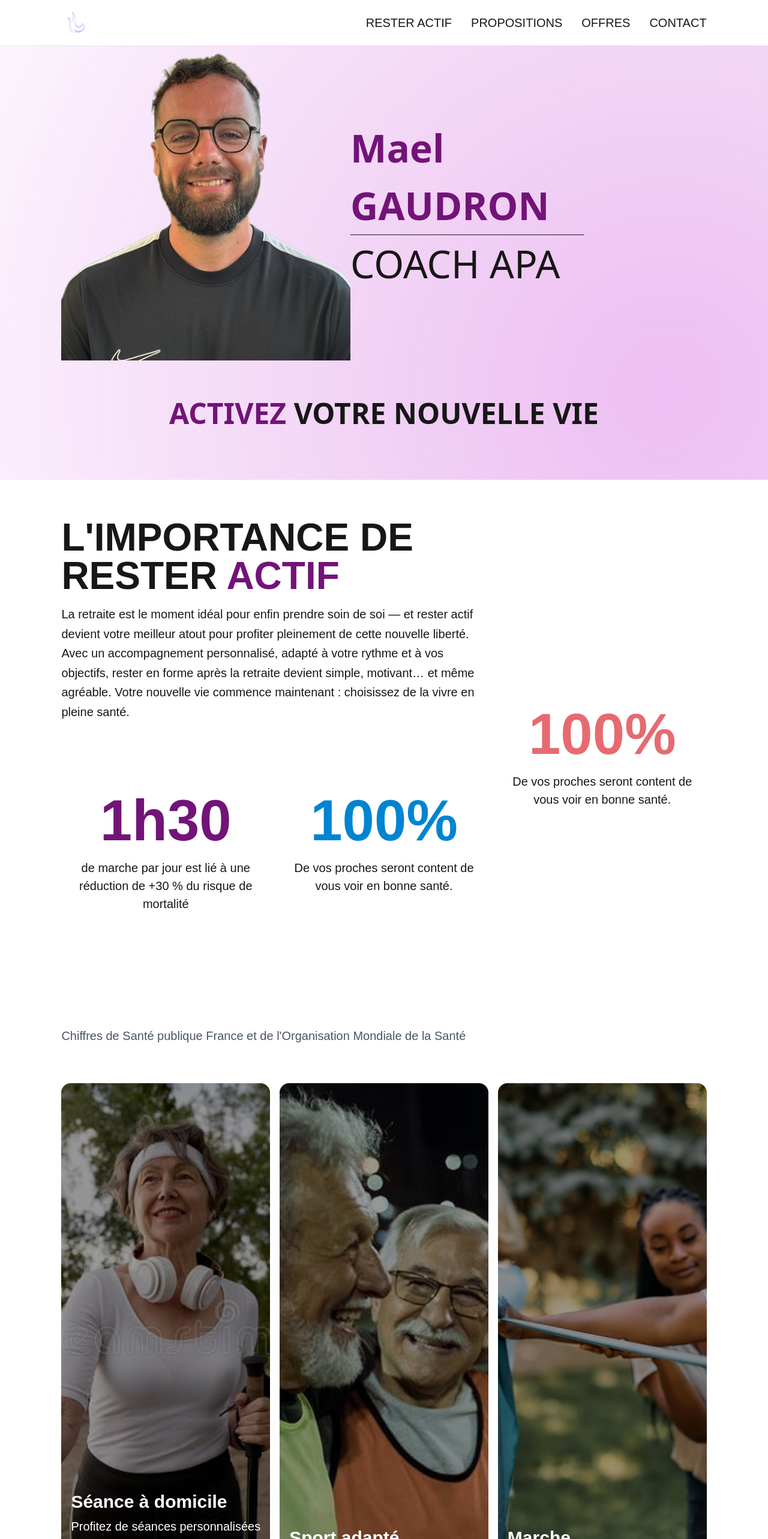
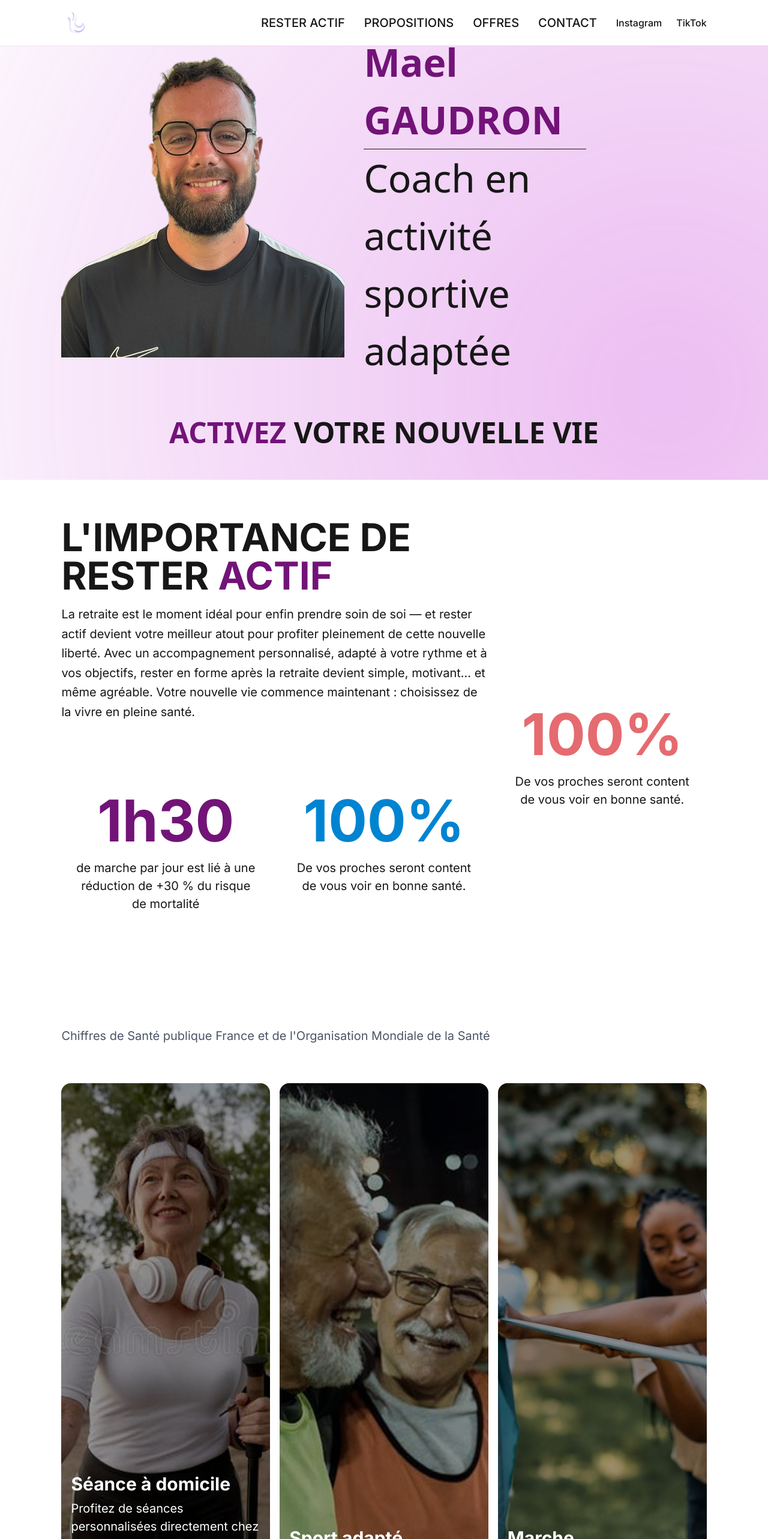
Before and after one commit to AlexPst-Dev/MG-Coaching-Website, a Next.js app: page / in a window 1280 px wide. Shown: the top 2566 px of the page at 60% size. Built offline with nearby package versions, Linux system fonts and the light colour scheme.

Commit message:
🔍 - add first version of SEO

```diff
--- a/app/components/Activities.tsx
+++ b/app/components/Activities.tsx
@@ -1,30 +1,43 @@
 "use client";
 
+import Image from "next/image";
 import { useState, useEffect, useRef } from "react";
+
+type ActivityCard = {
+  title: string;
+  description: string;
+  image: string;
+  imageAlt: string;
+};
 
 export default function Activities() {
   const [activeIndex, setActiveIndex] = useState(0);
   const [hoveredIndex, setHoveredIndex] = useState<number | null>(null);
-  const sectionRef = useRef<HTMLDivElement>(null);
-  const cardRefs = useRef<(HTMLDivElement | null)[]>([]);
+  const cardRefs = useRef<(HTMLElement | null)[]>([]);
 
-  const activities = [
+  const activities: ActivityCard[] = [
     {
       title: "Séance à domicile",
       description: "Profitez de séances personnalisées directement chez vous",
       image: "/img/activities/activity-athome.jpg",
+      imageAlt:
+        "Coach accompagnant un client senior lors d'exercices doux dans un salon lumineux à domicile",
     },
     {
       title: "Sport adapté",
       description:
         "Refaites tous les sports que vous n'osez plus faire avec des règles adaptées",
       image: "/img/activities/activity-adapted.jpg",
+      imageAlt:
+        "Groupe de personnes en plein air pratiquant un sport adapté et sécurisé avec matériel léger",
     },
     {
       title: "Marche",
       description:
         "Groupe de marche du même niveau encadré avec séance de yoga en forêt / lac etc...",
       image: "/img/activities/activity-walking.jpg",
+      imageAlt:
+        "Randonneurs marchant sur un chemin ombragé près d'un lac en Bretagne",
     },
   ];
 
@@ -64,8 +77,8 @@ export default function Activities() {
 
   return (
     <section
-      ref={sectionRef}
       id="activities"
+      aria-label="Propositions d'activités et de services"
       className="min-h-screen flex flex-col md:flex-row w-full gap-4"
     >
       {activities.map((activity, index) => {
@@ -73,13 +86,13 @@ export default function Activities() {
         const isHovered = hoveredIndex === index;
 
         return (
-          <div
-            key={index}
+          <article
+            key={activity.title}
             ref={(el) => {
               cardRefs.current[index] = el;
             }}
             className={`
-              flex flex-col justify-end rounded-2xl p-4 bg-cover bg-center relative
+              relative flex flex-col justify-end rounded-2xl p-4 overflow-hidden
               transition-all duration-500 ease-in-out
               ${
                 // Mobile: height animation
@@ -95,11 +108,17 @@ export default function Activities() {
               }
               md:cursor-pointer md:min-h-[70vh]
             `}
-            style={{ backgroundImage: `url('${activity.image}')` }}
             onMouseEnter={() => setHoveredIndex(index)}
             onMouseLeave={() => setHoveredIndex(null)}
           >
-            <div className="absolute inset-0 bg-black/40 rounded-2xl transition-all duration-500"></div>
+            <Image
+              src={activity.image}
+              alt={activity.imageAlt}
+              fill
+              className="object-cover z-0"
+              sizes="(max-width: 768px) 100vw, 33vw"
+            />
+            <div className="absolute inset-0 bg-black/40 rounded-2xl transition-all duration-500 z-1 pointer-events-none" />
 
             <h3 className="text-white text-2xl md:text-3xl relative z-10 font-bold mb-2">
               {activity.title}
@@ -117,7 +136,7 @@ export default function Activities() {
             >
               {activity.description}
             </p>
-          </div>
+          </article>
         );
       })}
     </section>
--- a/app/components/Banner.tsx
+++ b/app/components/Banner.tsx
@@ -1,24 +1,33 @@
+import coachPhoto from "@/public/img/img-coach.png";
+import { COACH_NAME, COACH_TITLE, OG_IMAGE_ALT } from "@/lib/site-config";
 import Image from "next/image";
 
 export default function Banner() {
   return (
-    <div className="flex flex-col gap-8 md:gap-16 justify-center align-middle font-sans min-h-[80vh] md:min-h-screen mt-[8vh] md:mt-0">
-      <div className="flex flex-col md:flex-row justify-between w-full items-left md:items-center md:gap-0 gap-8">
+    <section
+      className="flex flex-col gap-8 md:gap-16 justify-center align-middle font-sans min-h-[80vh] md:min-h-screen mt-[8vh] md:mt-0"
+      aria-label="Présentation"
+    >
+      <div className="flex flex-col md:flex-row justify-between w-full items-left md:items-center gap-8">
         <Image
-          src="/img/img-coach.png"
-          alt="Image du coach sportif Mael GAUDRON"
+          src={coachPhoto}
+          alt={OG_IMAGE_ALT}
           width={500}
           height={250}
+          priority
+          placeholder="blur"
+          sizes="(max-width: 768px) 100vw, 500px"
+          className="h-auto w-auto max-w-full"
         />
         <div className="flex-col mr-[10%]">
-          <h1 className="text-fuchsia-900 font-bold">Mael GAUDRON</h1>
+          <h1 className="text-fuchsia-900 font-bold">{COACH_NAME}</h1>
           <hr className="w-[80%]" />
-          <h2>COACH APA</h2>
+          <h2>{COACH_TITLE}</h2>
         </div>
       </div>
       <h3 className="text-4xl md:text-5xl mx-auto font-semibold">
         <span className="text-fuchsia-900 ">ACTIVEZ</span> VOTRE NOUVELLE VIE
       </h3>
-    </div>
+    </section>
   );
 }
--- /dev/null
+++ b/app/components/JsonLd.tsx
@@ -0,0 +1,82 @@
+/**
+ * Données structurées JSON-LD (schema.org) : Person + SportsActivityLocation.
+ * Améliore la compréhension du site par les moteurs et la recherche locale.
+ */
+
+import {
+  ACTIVITIES_LIST,
+  COACH_CITY,
+  COACH_DESCRIPTION,
+  COACH_NAME,
+  COACH_TITLE,
+  INSTAGRAM_URL,
+  PRICING_PRICE_RANGE,
+  SITE_DESCRIPTION,
+  SITE_URL,
+  TIKTOK_URL,
+} from "@/lib/site-config";
+
+type PostalAddressLd = {
+  "@type": "PostalAddress";
+  addressLocality: string;
+  addressCountry: string;
+};
+
+const address: PostalAddressLd = {
+  "@type": "PostalAddress",
+  addressLocality: COACH_CITY,
+  addressCountry: "FR",
+};
+
+/** Graphe JSON-LD schema.org/Person (coach). */
+export function PersonJsonLd(): Record<string, unknown> {
+  return {
+    "@context": "https://schema.org",
+    "@type": "Person",
+    name: COACH_NAME,
+    url: SITE_URL,
+    jobTitle: COACH_TITLE,
+    description: COACH_DESCRIPTION,
+    address,
+    sameAs: [INSTAGRAM_URL, TIKTOK_URL],
+  };
+}
+
+/** Graphe JSON-LD lieu d’activité sportive (visibilité locale). */
+export function LocalBusinessJsonLd(): Record<string, unknown> {
+  const itemListElement = ACTIVITIES_LIST.map((name, index) => ({
+    "@type": "Offer",
+    position: index + 1,
+    itemOffered: {
+      "@type": "Service",
+      name,
+    },
+  }));
+
+  return {
+    "@context": "https://schema.org",
+    "@type": "SportsActivityLocation",
+    name: COACH_NAME,
+    url: SITE_URL,
+    description: SITE_DESCRIPTION,
+    address,
+    priceRange: PRICING_PRICE_RANGE,
+    hasOfferCatalog: {
+      "@type": "OfferCatalog",
+      name: "Activités proposées",
+      itemListElement,
+    },
+  };
+}
+
+/** Injecte Person + LocalBusiness dans un seul script (tableau JSON-LD). */
+export default function JsonLd() {
+  const graph = [PersonJsonLd(), LocalBusinessJsonLd()];
+
+  return (
+    <script
+      type="application/ld+json"
+      dangerouslySetInnerHTML={{ __html: JSON.stringify(graph) }}
+    />
+  );
+}
--- a/app/components/Navbar.tsx
+++ b/app/components/Navbar.tsx
@@ -1,4 +1,5 @@
 "use client";
+import { INSTAGRAM_URL, TIKTOK_URL } from "@/lib/site-config";
 import Image from "next/image";
 import { useState } from "react";
 
@@ -26,69 +27,135 @@ export default function Navbar() {
   ];
 
   return (
-    <nav className="z-50 p-[4%] md:px-[8%] md:py-[1%] flex items-center justify-between md:gap-8 fixed w-full bg-white shadow-2xs">
-      <Image src="/logo.svg" alt="logo" width={50} height={50} />
+    <header className="z-50 p-[4%] md:px-[8%] md:py-[1%] flex items-center justify-between md:gap-8 fixed w-full bg-white shadow-2xs">
+      <Image
+        src="/logo.svg"
+        alt="Logo MG Coaching, retour en haut de page"
+        width={50}
+        height={50}
+        priority
+      />
 
       {/* Hamburger Button - Mobile Only */}
       <button
+        type="button"
         onClick={toggleMenu}
         className="md:hidden flex flex-col gap-1.5 z-50"
-        aria-label="Toggle menu"
+        aria-label="Ouvrir ou fermer le menu"
+        aria-expanded={isOpen}
       >
         <span
           className={`block w-7 h-0.5 bg-black transition-transform duration-300 ${
             isOpen ? "rotate-45 translate-y-2" : ""
           }`}
-        ></span>
+        />
         <span
           className={`block w-7 h-0.5 bg-black transition-opacity duration-300 ${
             isOpen ? "opacity-0" : ""
           }`}
-        ></span>
+        />
         <span
           className={`block w-7 h-0.5 bg-black transition-transform duration-300 ${
             isOpen ? "-rotate-45 -translate-y-2" : ""
           }`}
-        ></span>
+        />
       </button>
 
-      {/* Desktop Menu */}
-      <ul className="hidden md:flex items-center gap-8 font-medium text-xl">
+      <div className="hidden md:flex items-center gap-8 ml-auto font-medium">
+        <nav aria-label="Navigation principale" className="text-xl">
+          <ul className="flex items-center gap-8">
             {menuItems.map((item) => (
               <li
                 key={item.id}
-            className="cursor-pointer hover:text-fuchsia-900 transition-colors"
+                className="cursor-pointer hover:text-fuchsia-900 transition-colors list-none"
+              >
+                <button
+                  type="button"
+                  className="font-inherit text-inherit cursor-pointer bg-transparent border-0 p-0"
                   onClick={() => scrollToSection(item.id)}
                 >
                   {item.label}
+                </button>
               </li>
             ))}
           </ul>
+        </nav>
+        <nav aria-label="Réseaux sociaux" className="flex items-center gap-6 text-base">
+          <a
+            href={INSTAGRAM_URL}
+            target="_blank"
+            rel="noopener noreferrer"
+            className="hover:text-fuchsia-900 transition-colors"
+          >
+            Instagram
+          </a>
+          <a
+            href={TIKTOK_URL}
+            target="_blank"
+            rel="noopener noreferrer"
+            className="hover:text-fuchsia-900 transition-colors"
+          >
+            TikTok
+          </a>
+        </nav>
+      </div>
 
       {/* Mobile Menu */}
-      <ul
-        className={`md:hidden fixed top-0 right-0 h-screen w-[70%] bg-white shadow-2xl flex flex-col gap-8 font-medium text-xl p-8 pt-24 transition-transform duration-300 ease-in-out z-40 ${
+      <div
+        className={`md:hidden fixed top-0 right-0 h-screen w-[70%] bg-white shadow-2xl flex flex-col font-medium text-xl p-8 pt-24 transition-transform duration-300 ease-in-out z-40 ${
           isOpen ? "translate-x-0" : "translate-x-full"
         }`}
+        aria-hidden={!isOpen}
       >
+        <nav aria-label="Navigation principale">
+          <ul className="flex flex-col gap-8">
             {menuItems.map((item) => (
               <li
                 key={item.id}
-            className="cursor-pointer hover:text-fuchsia-900 transition-colors border-b pb-4"
+                className="cursor-pointer hover:text-fuchsia-900 transition-colors border-b pb-4 list-none"
+              >
+                <button
+                  type="button"
+                  className="font-inherit text-inherit cursor-pointer bg-transparent border-0 p-0 text-left w-full"
                   onClick={() => scrollToSection(item.id)}
                 >
                   {item.label}
+                </button>
               </li>
             ))}
           </ul>
+        </nav>
+        <nav
+          aria-label="Réseaux sociaux"
+          className="mt-auto pt-8 border-t flex flex-col gap-4 text-base"
+        >
+          <a
+            href={INSTAGRAM_URL}
+            target="_blank"
+            rel="noopener noreferrer"
+            className="hover:text-fuchsia-900 transition-colors"
+          >
+            Instagram
+          </a>
+          <a
+            href={TIKTOK_URL}
+            target="_blank"
+            rel="noopener noreferrer"
+            className="hover:text-fuchsia-900 transition-colors"
+          >
+            TikTok
+          </a>
+        </nav>
+      </div>
 
       {/* Overlay */}
       {isOpen && (
         <div
           className="md:hidden fixed inset-0 bg-black/75 z-30"
+          role="presentation"
           onClick={toggleMenu}
-        ></div>
+        />
       )}
-    </nav>
+    </header>
   );
 }
--- a/app/components/Offers.tsx
+++ b/app/components/Offers.tsx
@@ -32,8 +32,9 @@ const offers: OfferType[] = [
 
 function OfferItem(data: OfferType) {
   return (
-    <div
+    <article
       className={`flex flex-col items-center ${data.isMainOffer ? "bg-[#E56B70]" : "bg-white"} border border-black rounded-4xl p-8 gap-16 md:justify-center`}
+      aria-label={`Offre formule ${data.title}, ${data.price} € par mois`}
     >
       <h3 className="text-3xl md:text-4xl font-bold">{data.title}</h3>
       <p>{data.description}</p>
@@ -64,6 +65,7 @@ function OfferItem(data: OfferType) {
         })}
       </ul>
       <button
+        type="button"
         className={`
           px-8 py-3 rounded-4xl text-lg font-semibold
           transition-all duration-300 hover:scale-105
@@ -96,19 +98,28 @@ function OfferItem(data: OfferType) {
           />
         </svg>
       </button>
-    </div>
+    </article>
   );
 }
 
 export default function Offers() {
   return (
-    <section id="offers" className="min-h-screen flex flex-col gap-8 md:gap-16">
-      <h2 className="text-3xl md:text-4xl lg:text-5xl font-bold">MES OFFRES</h2>
+    <section
+      id="offers"
+      className="min-h-screen flex flex-col gap-8 md:gap-16"
+      aria-labelledby="offers-heading"
+    >
+      <h2
+        id="offers-heading"
+        className="text-3xl md:text-4xl lg:text-5xl font-bold"
+      >
+        MES OFFRES
+      </h2>
       <div className="flex md:flex-row md:justify-between md:items-center flex-col gap-4 md:h-[80vh]">
-        {offers.map((offer: OfferType, index) => {
+        {offers.map((offer: OfferType) => {
           return (
             <div
-              key={index}
+              key={offer.title}
               className={`md:w-[32%] ${offer.isMainOffer ? "md:h-[90%]" : "md:h-[80%]"}`}
             >
               <OfferItem
--- a/app/components/StayActive.tsx
+++ b/app/components/StayActive.tsx
@@ -3,11 +3,15 @@ export default function StayActive() {
     <section
       id="stay-active"
       className="flex flex-col justify-center min-h-screen"
+      aria-labelledby="stay-active-heading"
     >
       <div className="min-h-[80vh] flex flex-col md:grid md:grid-cols-6 md:grid-rows-6 gap-4 md:gap-4">
         {/* Title */}
         <div className="md:col-span-4">
-          <h2 className="text-3xl md:text-4xl lg:text-5xl font-bold">
+          <h2
+            id="stay-active-heading"
+            className="text-3xl md:text-4xl lg:text-5xl font-bold"
+          >
             L{"'"}IMPORTANCE DE RESTER{" "}
             <span className="text-fuchsia-900">ACTIF</span>
           </h2>
--- a/app/globals.css
+++ b/app/globals.css
@@ -13,7 +13,6 @@
 body {
     background: var(--background);
     color: var(--foreground);
-    font-family: Arial, Helvetica, sans-serif;
 }
 
 h1,
--- a/app/layout.tsx
+++ b/app/layout.tsx
@@ -1,11 +1,64 @@
 import type { Metadata } from "next";
-import "./globals.css";
+import { Inter } from "next/font/google";
+import JsonLd from "./components/JsonLd";
 import Navbar from "./components/Navbar";
 import ScrollBlob from "./components/ScrollBlob";
+import {
+  COACH_NAME,
+  DEFAULT_PAGE_TITLE,
+  KEYWORDS,
+  OG_IMAGE_ALT,
+  OPEN_GRAPH_SITE_NAME,
+  SITE_DESCRIPTION,
+  SITE_URL,
+  TITLE_TEMPLATE,
+} from "@/lib/site-config";
+import "./globals.css";
+
+const inter = Inter({
+  subsets: ["latin"],
+  display: "swap",
+});
 
 export const metadata: Metadata = {
-  title: "Mael Coaching",
-  description: "Service de coaching adapté aux seniors par Mael GAUDRON",
+  metadataBase: new URL(SITE_URL),
+  title: {
+    default: DEFAULT_PAGE_TITLE,
+    template: TITLE_TEMPLATE,
+  },
+  description: SITE_DESCRIPTION,
+  keywords: KEYWORDS,
+  authors: [{ name: COACH_NAME }],
+  creator: COACH_NAME,
+  openGraph: {
+    type: "website",
+    locale: "fr_FR",
+    url: SITE_URL,
+    siteName: OPEN_GRAPH_SITE_NAME,
+    title: DEFAULT_PAGE_TITLE,
+    description: SITE_DESCRIPTION,
+    images: [
+      {
+        url: "/og-image.jpg",
+        width: 1200,
+        height: 630,
+        alt: OG_IMAGE_ALT,
+      },
+    ],
+  },
+  twitter: {
+    card: "summary_large_image",
+    title: DEFAULT_PAGE_TITLE,
+    description: SITE_DESCRIPTION,
+    images: ["/og-image.jpg"],
+  },
+  robots: {
+    index: true,
+    follow: true,
+  },
+  alternates: {
+    canonical: SITE_URL,
+  },
 };
 
 export default function RootLayout({
@@ -16,9 +69,9 @@ export default function RootLayout({
   return (
     <html lang="fr">
       <body
-        className={`antialiased flex flex-col gap-16 relative overflow-x-hidden`}
+        className={`${inter.className} antialiased flex flex-col gap-16 relative overflow-x-hidden`}
       >
-        {/* Scroll-based animated blob */}
+        <JsonLd />
         <ScrollBlob />
         <Navbar />
         {children}
--- /dev/null
+++ b/app/robots.ts
@@ -0,0 +1,16 @@
+/**
+ * robots.txt généré par Next : autorise l’indexation et référence le sitemap.
+ */
+
+import type { MetadataRoute } from "next";
+import { SITE_URL } from "@/lib/site-config";
+
+export default function robots(): MetadataRoute.Robots {
+  return {
+    rules: {
+      userAgent: "*",
+      allow: "/",
+    },
+    sitemap: `${SITE_URL}/sitemap.xml`,
+  };
+}
--- /dev/null
+++ b/app/sitemap.ts
@@ -0,0 +1,17 @@
+/**
+ * Sitemap à une entrée pour le site vitrine (page d’accueil unique).
+ */
+
+import type { MetadataRoute } from "next";
+import { SITE_URL } from "@/lib/site-config";
+
+export default function sitemap(): MetadataRoute.Sitemap {
+  return [
+    {
+      url: SITE_URL,
+      lastModified: new Date(),
+      changeFrequency: "monthly",
+      priority: 1,
+    },
+  ];
+}
--- /dev/null
+++ b/lib/site-config.ts
@@ -0,0 +1,40 @@
+/**
+ * Constantes du site (SEO, coach, activités, réseaux sociaux).
+ * Source unique pour métadonnées Next.js, JSON-LD, sitemap et composants.
+ */
+
+export const SITE_URL = "https://www.mg-coaching.alx-pst.tech" as const;
+
+export const COACH_NAME = "Mael GAUDRON";
+export const COACH_TITLE = "Coach en activité sportive adaptée";
+export const COACH_CITY = "Rennes, France";
+export const COACH_DESCRIPTION =
+  "Coach sportif en activité adaptée pour senior et nouveau retraité";
+
+/** Aligné sur les cartes « mes offres » (tarif affiché par plan). */
+export const PRICING_PRICE_RANGE = "29 €/mois";
+
+export const INSTAGRAM_URL =
+  "https://instagram.com/mael_sportsante" as const;
+export const TIKTOK_URL = "https://tiktok.com/@mael_sportsante" as const;
+
+export const ACTIVITIES_LIST = [
+  "Séances à domicile",
+  "Sport adapté",
+  "Marche",
+] as const;
+
+export const SITE_DESCRIPTION = `${COACH_DESCRIPTION} Propositions : ${ACTIVITIES_LIST.join(", ")}. Accompagnement et coaching personnel à ${COACH_CITY}.`;
+
+export const KEYWORDS: string[] = [
+  ...ACTIVITIES_LIST,
+  "coach sportif",
+  COACH_CITY,
+  "coaching personnel",
+  "sport",
+];
+
+export const DEFAULT_PAGE_TITLE = `${COACH_NAME} — ${COACH_TITLE}`;
+export const TITLE_TEMPLATE = `%s | ${COACH_NAME}`;
+export const OPEN_GRAPH_SITE_NAME = `${COACH_NAME} — Coach Sportif`;
+export const OG_IMAGE_ALT = `${COACH_NAME}, ${COACH_TITLE} à ${COACH_CITY}`;
```
Also changed, not shown: app/components/ContactForm.tsx (+19 -2 lines), public/og-image.jpg (added). Lines whose indentation alone changed are shown as unchanged.
